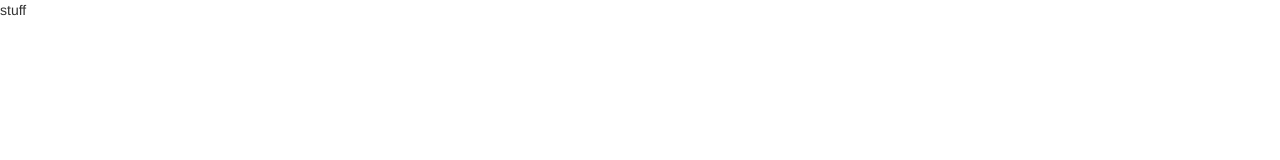
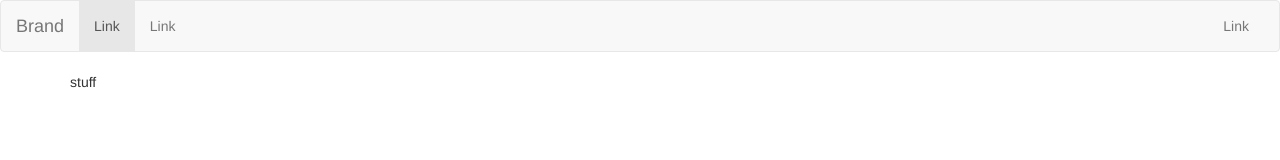
Before and after one commit to patriceFletcher4/mean_blog, a website: page public/html/index.html in a window 1280 px wide. Drawn offline with nearby package versions, Linux system fonts and the light colour scheme; some packages are replaced by stand-ins of ours; files that its build step writes are made by us from their sources; files whose address does not match are found by name.

Commit message:
basic layout of nav bar

```diff
--- a/public/html/index.html
+++ b/public/html/index.html
@@ -5,13 +5,39 @@
   <title>MEAN Blog</title>
   <link href="https://maxcdn.bootstrapcdn.com/bootstrap/3.3.7/css/bootstrap.min.css" rel="stylesheet" integrity="sha384-BVYiiSIFeK1dGmJRAkycuHAHRg32OmUcww7on3RYdg4Va+PmSTsz/K68vbdEjh4u" crossorigin="anonymous">
   <link rel="stylesheet" href="css/main.css">
+
 </head>
 <body>
+  <nav class="navbar navbar-default">
+  <div class="container-fluid">
+    <!-- Brand and toggle get grouped for better mobile display -->
+    <div class="navbar-header">
+      <button type="button" class="navbar-toggle collapsed" data-toggle="collapse" data-target="#bs-example-navbar-collapse-1" aria-expanded="false">
+        <span class="sr-only">Toggle navigation</span>
+        <span class="icon-bar"></span>
+        <span class="icon-bar"></span>
+        <span class="icon-bar"></span>
+      </button>
+      <a class="navbar-brand" href="#">Brand</a>
+    </div>
+
+    <!-- Collect the nav links, forms, and other content for toggling -->
+    <div class="collapse navbar-collapse">
+      <ul class="nav navbar-nav">
+        <li class="active"><a href="#">Link <span class="sr-only">(current)</span></a></li>
+        <li><a href="#">Link</a></li>
+      </ul>
+      <ul class="nav navbar-nav navbar-right">
+        <li><a href="#">Link</a></li>
+      </ul>
+    </div><!-- /.navbar-collapse -->
+  </div><!-- /.container-fluid -->
+</nav>
 
   <!-- <div ng-controller='SimpleController'>
     {{message}}
   </div> -->
-  <div ng-view></div>
+  <div ng-view class='container'></div>
   <script src="https://cdnjs.cloudflare.com/ajax/libs/angular.js/1.5.8/angular.js"></script>
   <script src="https://cdnjs.cloudflare.com/ajax/libs/angular.js/1.5.8/angular-route.js"></script>
   <script src="js/app.js"></script>
```
